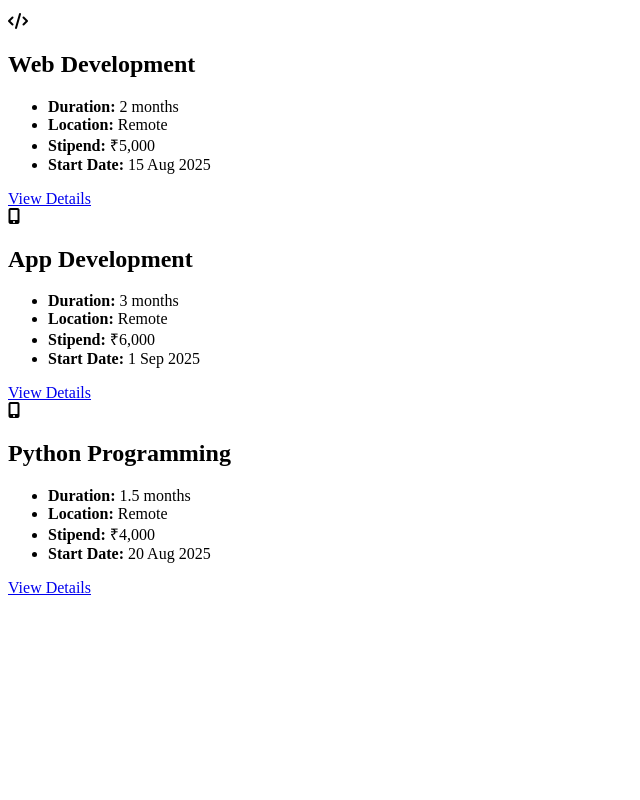
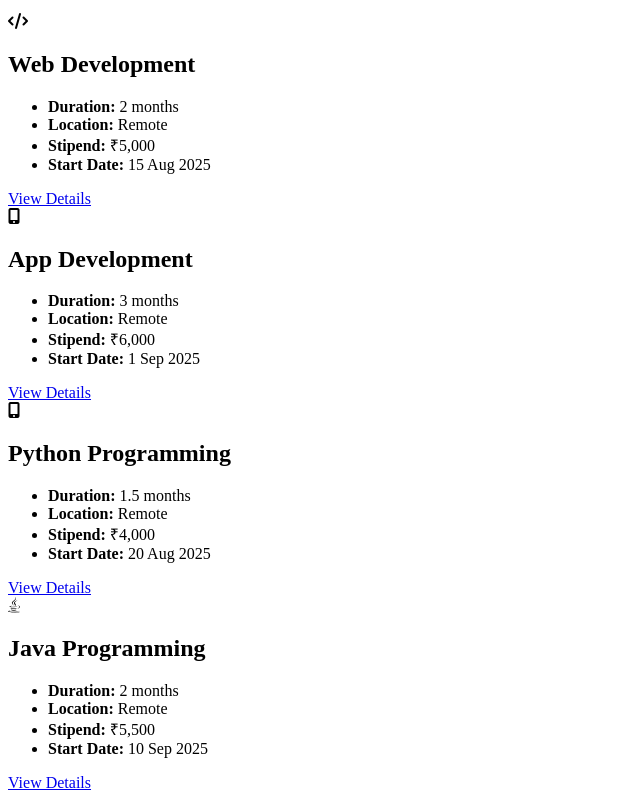
Before and after one commit to Srilekha-Paul/Redesign_web, a plain HTML site: page index.html in a window 1280 px wide. Shown: the part 88-888 px from the top of the page, without its empty margins (0-640 px from the left). Before the commit the page ends 800 px from the top, so only its background shows below. Drawn offline with Linux system fonts and the light colour scheme.

Commit message:
add java programming

```diff
--- a/index.html
+++ b/index.html
@@ -49,5 +49,16 @@
                 </ul>
                 <a href="https://example.com" class="btn">View Details</a>
             </div>
-
+            <div class="card">
+                <div class="icon"><i class="fab fa-java"></i></div>
+                <h2>Java Programming</h2>
+                <ul>
+                    <li><b>Duration:</b> 2 months</li>
+                    <li><b>Location:</b> Remote</li>
+                    <li><b>Stipend:</b> ₹5,500</li>
+                    <li><b>Start Date:</b> 10 Sep 2025</li>
+                </ul>
+                <a href="https://example.com" class="btn">View Details</a>
+            </div>
+</body>
 </html>
```
